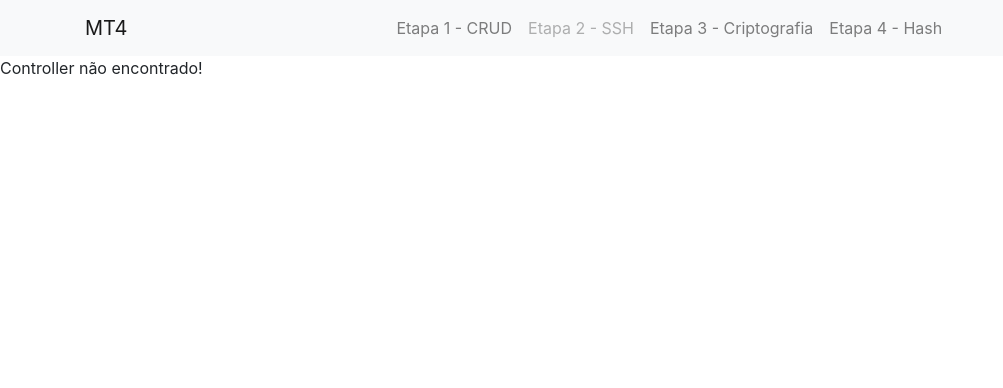
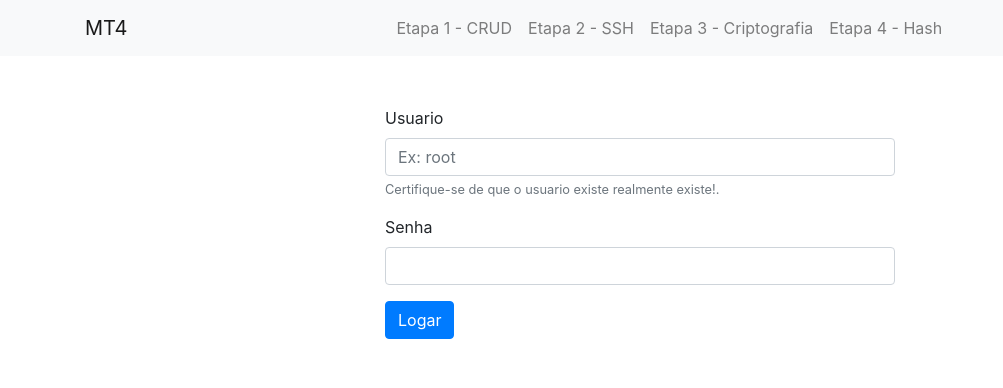
Before and after one commit to fabioalvespandora/mvc, a PHP site: page /?controller=SshController&method=index&ip=1 in a window 1280 px wide. Shown: the top 388 px of the page, without its empty margins (0-1003 px from the left). Run offline with PHP 8.4, Linux system fonts and the light colour scheme.

Commit message:
Atualizando Read.me

```diff
--- /dev/null
+++ b/SshController.php
@@ -0,0 +1,21 @@
+<?php
+class SshController extends Controller{
+    public function index($dados){
+        $ip      = (int) $dados['ip'];
+        return $this->view('login');
+    }
+    public function logar(){
+        $ssh = new Ssh;
+        $ssh->usuario = $this->request->usuario;
+        $ssh->senha = $this->request->senha;
+        $ssh->ip = $this->request->ip;
+        $ip = $ssh->ip;
+        $usuario = $ssh->usuario;
+        $senha = $ssh->senha;
+        if($ssh->logar($ip, $usuario, $senha)){
+            return $this->view('comando');
+        }
+    }
+}
+
+?>
--- a/assets/style.css
+++ b/assets/style.css
@@ -23,3 +23,7 @@
     width: 100%;
     text-align: center;
 }
+#loginform{
+    padding: 50px 300px;
+    text-align: left;
+}
--- a/grade.php
+++ b/grade.php
@@ -25,7 +25,7 @@
                         <td>
                             <a href="?controller=DispositivosController&method=editar&id=<?php echo $dispositivo->id; ?>" class="btn btn-primary btn-sm">Editar</a>
                             <a href="?controller=DispositivosController&method=excluir&id=<?php echo $dispositivo->id; ?>" class="btn btn-danger btn-sm">Excluir</a>
-                            <a href="" class="btn btn-warning btn-sm disabled">Logar</a>
+                            <a href="?controller=SshController&method=index&ip=<?= $dispositivo->ip; ?>" class="btn btn-warning btn-sm">Logar</a>
                         </td>
                     </tr>
                     <?php
--- a/index.php
+++ b/index.php
@@ -29,7 +29,7 @@ spl_autoload_register(function($class) {
                 <a class="nav-link" href="?controller=DispositivosController&method=listar">Etapa 1 - CRUD</a>
             </li>
             <li class="nav-item">
-                <a class="nav-link disabled" href="#">Etapa 2 - SSH</a>
+                <a class="nav-link" href="?controller=DispositivosController&method=listar">Etapa 2 - SSH</a>
             </li>
             <li class="nav-item">
                 <a class="nav-link" href="?controller=CriptoController&method=index">Etapa 3 - Criptografia</a>
--- /dev/null
+++ b/login.php
@@ -0,0 +1,17 @@
+<div class="container">
+    <form action="?controller=SshController&method=logar" method="POST" id="loginform">
+    <div class="form-group">
+        <label for="exampleInputEmail1">Usuario</label>
+        <input type="text" class="form-control" name="usuario" aria-describedby="emailHelp" placeholder="Ex: root">
+        <small id="emailHelp" class="form-text text-muted">Certifique-se de que o usuario existe realmente existe!.</small>
+    </div>
+    <div class="form-group">
+        <label for="exampleInputPassword1">Senha</label>
+        <input type="password" class="form-control" name="senha">
+        <input type="hidden" name="ip" value="<?php if ( isset($_GET['ip'])) {
+	echo $ip = $_GET['ip'];
+} ?>">
+    </div>
+    <button type="submit" class="btn btn-primary">Logar</button>
+    </form>
+</div>
```
Also changed, not shown: Ssh.php (added, +71 -0 lines), comando.php (added, +9 -0 lines), teste.php (deleted, +0 -35 lines), README.md.
